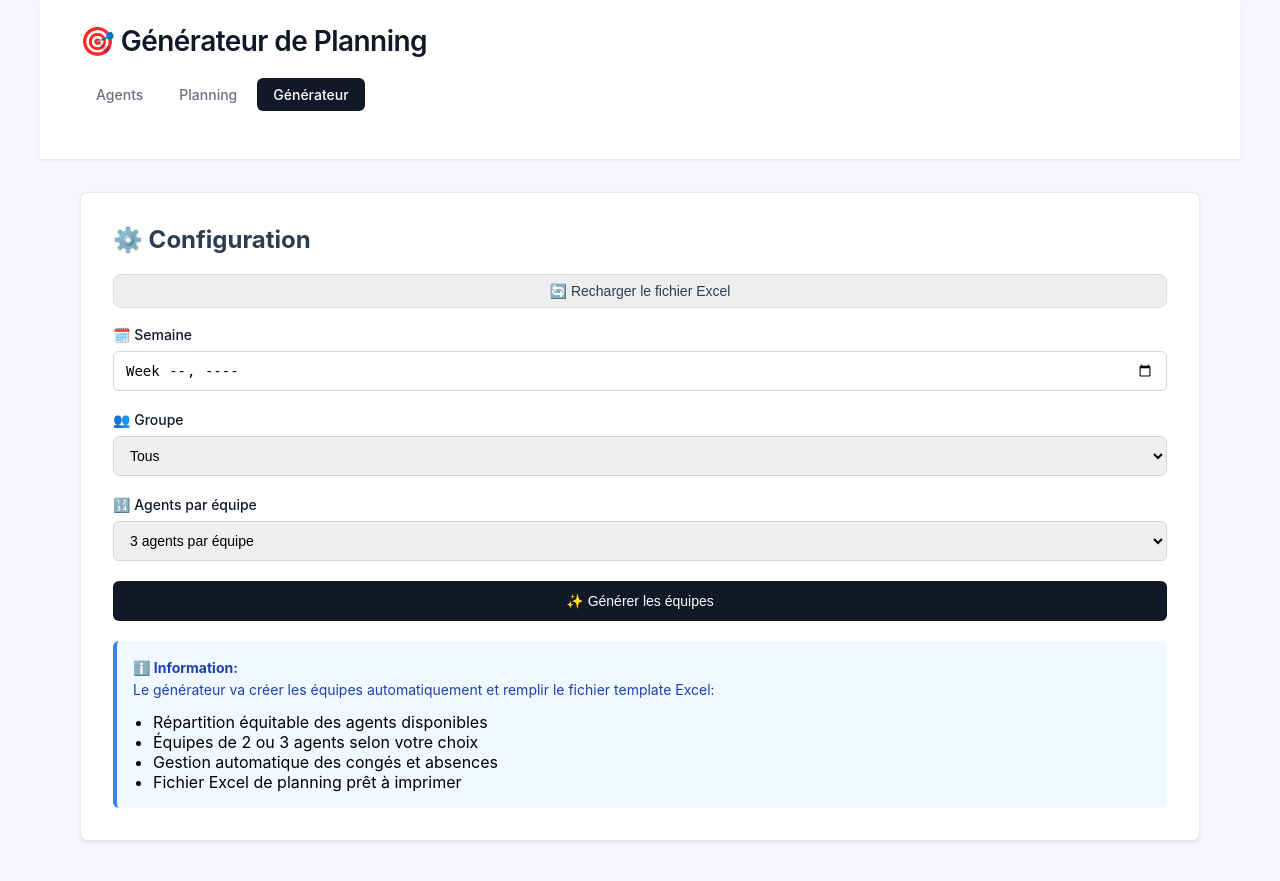
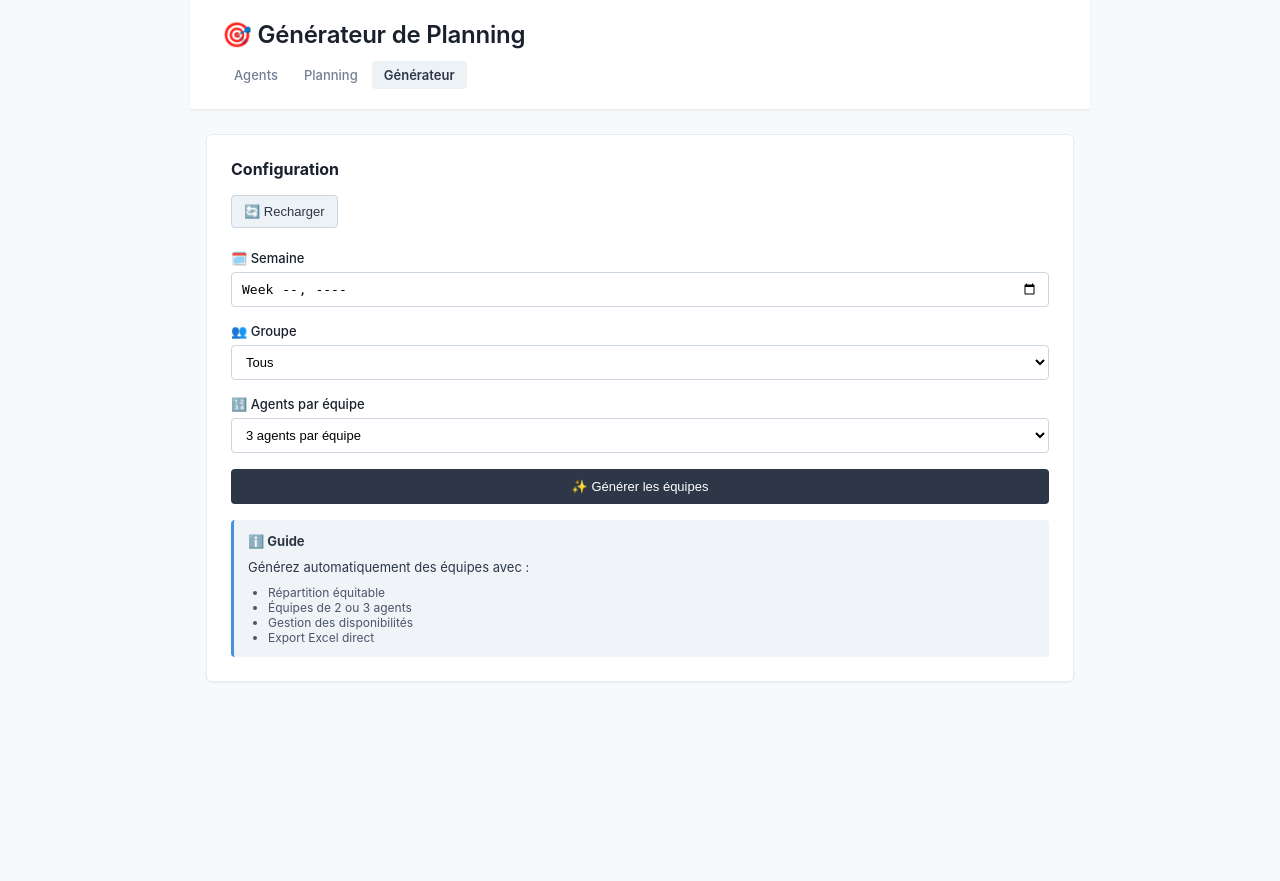
Before and after one commit to lamiedepain/st88, a Flask app: page /generator in a window 1280 px wide. After the commit the page ends 682 px from the top, so only its background shows below. Run offline with Flask 3, Linux system fonts and the light colour scheme.

Commit message:
style: professional redesign - smaller cards, harmonized colors (grays + soft blue + subtle green)

```diff
--- a/templates/generator.html
+++ b/templates/generator.html
@@ -14,136 +14,139 @@
 
         body {
             font-family: -apple-system, BlinkMacSystemFont, 'Segoe UI', Roboto, Oxygen, Ubuntu, Cantarell, sans-serif;
-            background: #f5f7fa;
+            background: #f8f9fb;
             min-height: 100vh;
             padding: 0;
+            color: #2c3e50;
         }
 
         .container {
-            max-width: 1200px;
+            max-width: 900px;
             margin: 0 auto;
         }
 
         header {
             background: #ffffff;
-            padding: 24px 40px;
-            border-bottom: 1px solid #e5e7eb;
-            margin-bottom: 32px;
-            box-shadow: 0 1px 3px rgba(0, 0, 0, 0.05);
+            padding: 20px 32px;
+            border-bottom: 1px solid #e8ebf0;
+            margin-bottom: 24px;
+            box-shadow: 0 1px 2px rgba(0, 0, 0, 0.04);
         }
 
         h1 {
-            color: #111827;
-            margin-bottom: 20px;
-            font-size: 28px;
+            color: #1a202c;
+            margin-bottom: 12px;
+            font-size: 24px;
             font-weight: 600;
-            letter-spacing: -0.02em;
+            letter-spacing: -0.01em;
         }
 
         nav {
             display: flex;
-            gap: 4px;
-            margin-bottom: 24px;
+            gap: 2px;
+            margin-bottom: 0;
         }
 
         nav a {
-            padding: 8px 16px;
+            padding: 6px 12px;
             background: transparent;
-            color: #6b7280;
+            color: #718096;
             text-decoration: none;
-            border-radius: 6px;
+            border-radius: 4px;
             font-weight: 500;
-            font-size: 14px;
+            font-size: 13px;
             transition: all 0.2s;
         }
 
         nav a:hover {
-            background: #f3f4f6;
-            color: #111827;
+            background: #edf2f7;
+            color: #2d3748;
         }
 
         nav a.active {
-            background: #111827;
-            color: white;
+            background: #edf2f7;
+            color: #2d3748;
+            font-weight: 600;
         }
 
         .generator-box {
             background: white;
-            border-radius: 8px;
-            padding: 32px;
-            margin: 0 40px 40px;
-            box-shadow: 0 1px 3px rgba(0, 0, 0, 0.1);
-            border: 1px solid #e5e7eb;
+            border-radius: 6px;
+            padding: 24px;
+            margin: 0 16px 24px;
+            box-shadow: 0 1px 2px rgba(0, 0, 0, 0.05);
+            border: 1px solid #e8ebf0;
         }
 
         .form-group {
-            margin-bottom: 20px;
+            margin-bottom: 16px;
         }
 
         .form-group label {
             display: block;
-            margin-bottom: 8px;
-            color: #111827;
+            margin-bottom: 6px;
+            color: #1a202c;
             font-weight: 500;
-            font-size: 14px;
+            font-size: 13px;
         }
 
         .form-group select,
         .form-group input {
             width: 100%;
-            padding: 10px 12px;
-            border: 1px solid #d1d5db;
-            border-radius: 6px;
-            font-size: 14px;
+            padding: 8px 10px;
+            border: 1px solid #cbd5e0;
+            border-radius: 4px;
+            font-size: 13px;
             transition: all 0.2s;
+            background: white;
         }
 
         .form-group select:focus,
         .form-group input:focus {
             outline: none;
-            border-color: #111827;
-            box-shadow: 0 0 0 3px rgba(17, 24, 39, 0.1);
+            border-color: #4a5568;
+            box-shadow: 0 0 0 2px rgba(74, 85, 104, 0.1);
         }
 
         button {
             width: 100%;
-            padding: 12px;
+            padding: 10px;
             border: none;
-            border-radius: 6px;
-            background: #111827;
+            border-radius: 4px;
+            background: #2d3748;
             color: white;
-            font-size: 14px;
+            font-size: 13px;
             font-weight: 500;
             cursor: pointer;
             transition: all 0.2s;
         }
 
         button:hover {
-            background: #000000;
+            background: #1a202c;
         }
 
         .info-box {
-            background: #f0f9ff;
-            border-left: 4px solid #3b82f6;
-            padding: 16px;
-            border-radius: 6px;
-            margin-top: 20px;
+            background: #f0f4f8;
+            border-left: 3px solid #4a90e2;
+            padding: 12px 14px;
+            border-radius: 4px;
+            margin-top: 16px;
         }
 
         .info-box p {
-            color: #1e40af;
-            line-height: 1.6;
-            font-size: 14px;
+            color: #2d3748;
+            line-height: 1.5;
+            font-size: 13px;
         }
 
         .progress-container {
             display: none;
-            margin-top: 24px;
+            margin-top: 16px;
             background: white;
-            border-radius: 8px;
-            padding: 24px;
-            box-shadow: 0 1px 3px rgba(0, 0, 0, 0.1);
-            border: 1px solid #e5e7eb;
+            border-radius: 6px;
+            padding: 16px;
+            box-shadow: 0 1px 2px rgba(0, 0, 0, 0.05);
+            border: 1px solid #e8ebf0;
         }
 
         .progress-container.active {
@@ -152,30 +155,31 @@
 
         .progress-bar {
             width: 100%;
-            height: 8px;
-            background: #f3f4f6;
-            border-radius: 4px;
+            height: 6px;
+            background: #edf2f7;
+            border-radius: 3px;
             overflow: hidden;
             position: relative;
         }
 
         .progress-fill {
             height: 100%;
-            background: #111827;
+            background: #4a90e2;
             transition: width 0.4s cubic-bezier(0.4, 0, 0.2, 1);
             display: flex;
             align-items: center;
             justify-content: center;
             color: white;
-            font-weight: 600;
-            font-size: 14px;
+            font-weight: 500;
+            font-size: 11px;
         }
 
         .progress-text {
-            margin-top: 10px;
+            margin-top: 8px;
             text-align: center;
-            color: #2c3e50;
+            color: #4a5568;
             font-weight: 500;
+            font-size: 12px;
         }
     </style>
 </head>
@@ -193,13 +197,13 @@
         </header>
 
         <div class="generator-box">
-            <h2 style="margin-bottom: 20px; color: #2c3e50;">⚙️ Configuration</h2>
+            <h2 style="margin-bottom: 16px; color: #1a202c; font-size: 16px;">Configuration</h2>
 
-            <div style="margin-bottom:12px;">
+            <div style="margin-bottom:16px;">
                 <button
-                    style="padding:8px 12px; background:#eee; color:#2c3e50; border-radius:8px; border:1px solid #ddd; cursor:pointer; margin-bottom:6px;"
-                    onclick="reloadExcel()">🔄 Recharger le fichier Excel</button>
-                <span id="reloadStatus" style="margin-left:10px;color:#2c3e50;font-size:13px;"></span>
+                    style="padding:8px 12px; background:#edf2f7; color:#2d3748; border-radius:4px; border:1px solid #cbd5e0; cursor:pointer; margin-bottom:6px; font-size:13px; width:auto; font-weight:500;"
+                    onclick="reloadExcel()">🔄 Recharger</button>
+                <span id="reloadStatus" style="margin-left:10px;color:#718096;font-size:12px;"></span>
             </div>
 
             <div class="form-group">
@@ -238,13 +242,13 @@
             </div>
 
             <div class="info-box">
-                <p><strong>ℹ️ Information:</strong></p>
-                <p>Le générateur va créer les équipes automatiquement et remplir le fichier template Excel:</p>
-                <ul style="margin-top: 10px; margin-left: 20px;">
-                    <li>Répartition équitable des agents disponibles</li>
-                    <li>Équipes de 2 ou 3 agents selon votre choix</li>
-                    <li>Gestion automatique des congés et absences</li>
-                    <li>Fichier Excel de planning prêt à imprimer</li>
+                <p><strong style="color: #2d3748;">ℹ️ Guide</strong></p>
+                <p style="margin-top: 6px;">Générez automatiquement des équipes avec :</p>
+                <ul style="margin-top: 8px; margin-left: 20px; color: #4a5568; font-size: 12px;">
+                    <li>Répartition équitable</li>
+                    <li>Équipes de 2 ou 3 agents</li>
+                    <li>Gestion des disponibilités</li>
+                    <li>Export Excel direct</li>
                 </ul>
             </div>
         </div>
```
Also changed, not shown: templates/agents.html (+163 -129 lines), templates/planning.html (+138 -124 lines).
